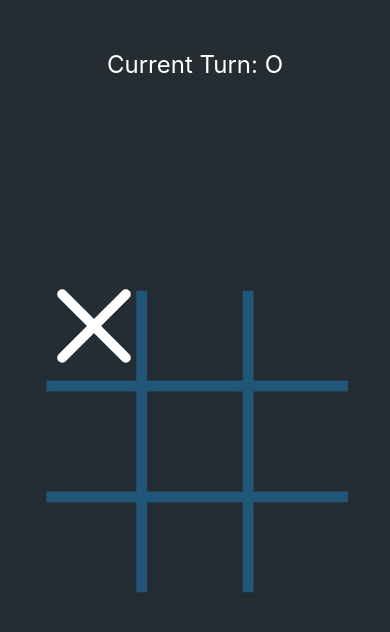
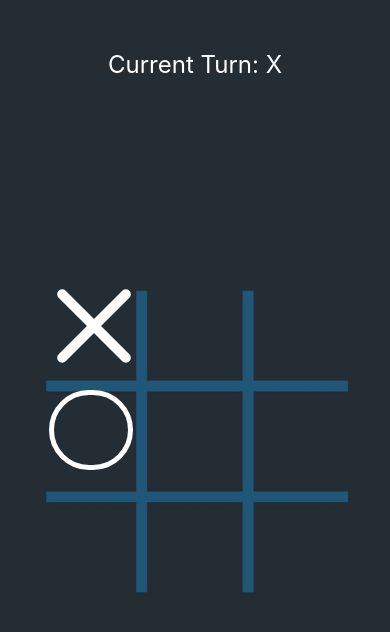
Before and after one commit to MSaad9/Tic-Tac-Toe, a React Native app: screen / in a window 390 px wide. Both pictures are taken after a click on the element 91 px from the left and 326 px from the top of the page. Shown: the top 632 px of the page. Built offline with nearby package versions, Linux system fonts and the light colour scheme.

Commit message:
added a basic bot which will choose random available position

```diff
--- a/App.js
+++ b/App.js
@@ -1,8 +1,8 @@
 import { StatusBar } from 'expo-status-bar';
 import { StyleSheet, Text, View, ImageBackground, Pressable, Alert } from 'react-native';
 import bg from './assets/bg.jpeg';
-import React, { useState } from 'react';
-import Cross from './src/components/Cross';
+import React, { useState, useEffect } from 'react';
+import Cell from './src/components/Cell';
 
 const emptyMap = [
   ["", "", ""],
@@ -11,11 +11,18 @@ const emptyMap = [
 ];
 export default function App() {
   const [map, setMap] = useState(emptyMap);
-
   const [currentTurn, setCurrentTurn] = useState('x');
 
+  useEffect(() => {
+
+    if (currentTurn == "o") {
+      botTurn();
+    }
+    // botTurn is trigered every time currentTurn changes but with if condition only 'o'
+  }, [currentTurn]);
+
   const onPress = (rowIndex, colIndex) => {
-    console.warn("Hello", rowIndex, colIndex);
+
     if (map[rowIndex][colIndex] != "") {
       Alert.alert("Position already occupied");
       return;
@@ -134,6 +141,24 @@ export default function App() {
 
   };
 
+  const botTurn = () => {
+    // collect all possible options
+    const possiblePositions = [];
+    map.forEach((row, rowIndex) => {
+      row.forEach((cell, colIndex) => {
+        if (cell == '') {
+          possiblePositions.push({ row: rowIndex, col: colIndex });
+        }
+      });
+    });
+    // choose the best option
+    const choosenOption = possiblePositions[Math.floor(Math.random() * possiblePositions.length)];
+    if (choosenOption) {
+      onPress(choosenOption.row, choosenOption.col);
+    }
+
+  };
+
   const resetGame = () => {
     setMap([
       ["", "", ""],
@@ -158,12 +183,18 @@ export default function App() {
           {map.map((row, rowIndex) => (
             <View key={`row - ${rowIndex}`} style={styles.row}>
               {row.map((cell, colIndex) => (
-                <Pressable
+                <Cell
                   key={`row - ${rowIndex} - col - ${colIndex}`}
-                  onPress={() => onPress(rowIndex, colIndex)} style={styles.cell}>
-                  {cell == 'o' && <View style={styles.circle} />}
-                  {cell == 'x' && <Cross />}
-                </Pressable>
+                  cell={cell}
+                  // on press would not receive anything from cell but local method would send the rowIndex and colIndex
+                  // no point in sending row and col to cell
+                  onPress={() => onPress(rowIndex, colIndex)} />
+                // <Pressable
+                //   key={`row - ${rowIndex} - col - ${colIndex}`}
+                //   onPress={() => onPress(rowIndex, colIndex)} style={styles.cell}>
+                //   {cell == 'o' && <View style={styles.circle} />}
+                //   {cell == 'x' && <Cross />}
+                // </Pressable>
               ))}
 
             </View>
@@ -197,13 +228,7 @@ const styles = StyleSheet.create({
 
   },
 
-  cell: {
-    width: 100,
-    height: 100,
-    flex: 1,
 
-
-  },
 
   bg: {
     width: "100%",
@@ -212,17 +237,7 @@ const styles = StyleSheet.create({
     justifyContent: 'center',
     paddingTop: 20,
   },
-  circle: {
 
-    flex: 1,
-    borderRadius: 50,
-    alignItems: 'center',
-    justifyContent: 'center',
-    margin: 10,
-    borderWidth: 5,
-    borderColor: 'white',
-
-  },
 
 
 });
--- /dev/null
+++ b/src/components/Cell.jsx
@@ -0,0 +1,36 @@
+import { View, StyleSheet, Pressable } from 'react-native'
+import React from 'react'
+import Cross from './Cross';
+
+const Cell = (props) => {
+    const { cell, onPress } = props;
+    return (
+        <Pressable
+            onPress={() => onPress()} style={styles.cell}>
+            {cell == 'o' && <View style={styles.circle} />}
+            {cell == 'x' && <Cross />}
+        </Pressable>
+    )
+}
+const styles = StyleSheet.create({
+    circle: {
+
+        flex: 1,
+        borderRadius: 50,
+        alignItems: 'center',
+        justifyContent: 'center',
+        margin: 10,
+        borderWidth: 5,
+        borderColor: 'white',
+
+    },
+    cell: {
+        width: 100,
+        height: 100,
+        flex: 1,
+
+
+    },
+});
+
+export default Cell
--- a/src/components/Cross.jsx
+++ b/src/components/Cross.jsx
@@ -34,6 +34,6 @@ const styles = StyleSheet.create({
             },
         ],
     }
-})
+});
 
 export default Cross
```
